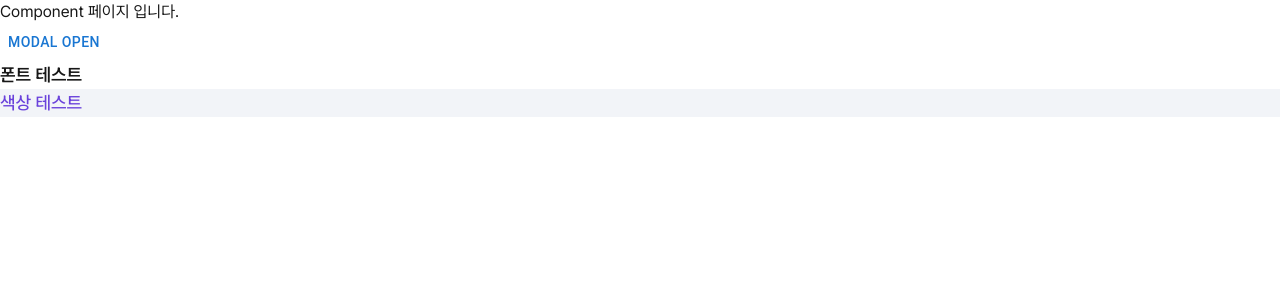
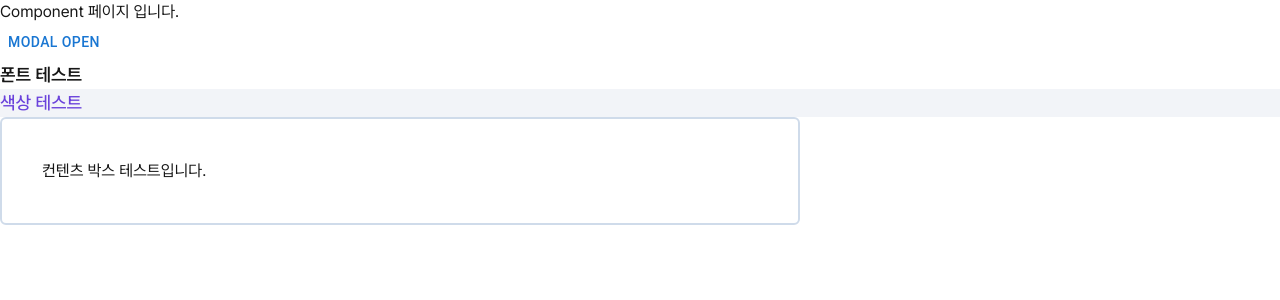
Before and after one commit to myoungsuboh/wine, a Next.js app: page /test-component in a window 1280 px wide. Shown: the top 300 px of the page. Built offline with nearby package versions, Linux system fonts and the light colour scheme.

Commit message:
[feat][오명섭] : 컨텐츠 박스 공통 컴포넌트 추가

```diff
--- a/app/test-component/page.tsx
+++ b/app/test-component/page.tsx
@@ -2,6 +2,7 @@
 import React, {useState} from 'react';
 import {Box, Button} from '@mui/material';
 import Modal from '@/components/common/modal';
+import ContentBox from '@/components/common/ContentBox';
 
 const modalBoxStyle = {
   position: 'absolute',
@@ -39,6 +40,11 @@ export default function TestComponent() {
           </div>
           <div className="bg-gray-100 text-purple-100 text-lg font-medium">색상 테스트</div>
         </li>
+        <li>
+          <ContentBox>
+            <div className="p-10">컨텐츠 박스 테스트입니다.</div>
+          </ContentBox>
+        </li>
       </ul>
     </>
   );
--- /dev/null
+++ b/components/common/ContentBox.tsx
@@ -0,0 +1,13 @@
+import React from 'react';
+
+interface ContentBoxType {
+  className?: string;
+  children: React.ReactNode;
+}
+export default function ContentBox({className, children, ...props}: ContentBoxType) {
+  return (
+    <div className={`border-2 border-gray-300 border-solid rounded-md w-[21.438rem] h-auto lg:w-[44rem] xl:w-[50rem] ${className}`} {...props}>
+      {children}
+    </div>
+  );
+}
--- a/tailwind.config.ts
+++ b/tailwind.config.ts
@@ -48,6 +48,15 @@ export default {
           // Mobile (375px 이상 ~ 744px 이하)
         },
       },
+      borderRadius: {
+        none: '0',
+        sm: '0.125rem',
+        DEFAULT: '0.25rem',
+        md: '0.375rem',
+        lg: '0.5rem',
+        full: '9999px',
+        large: '12px',
+      },
     },
   },
   plugins: [],
```
